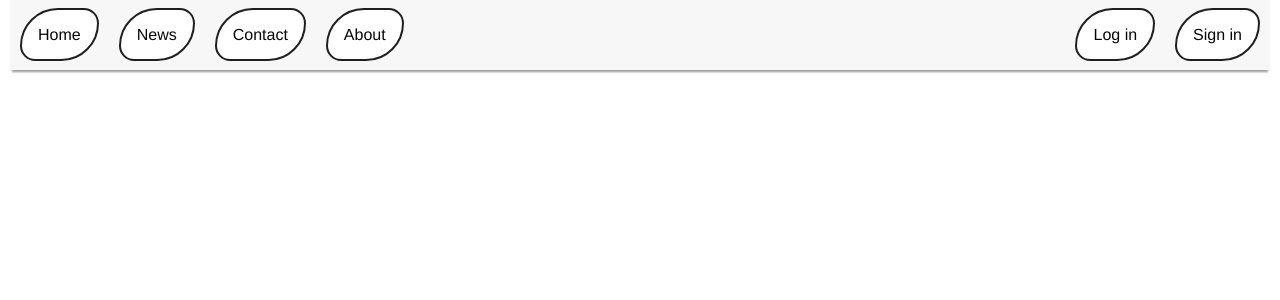
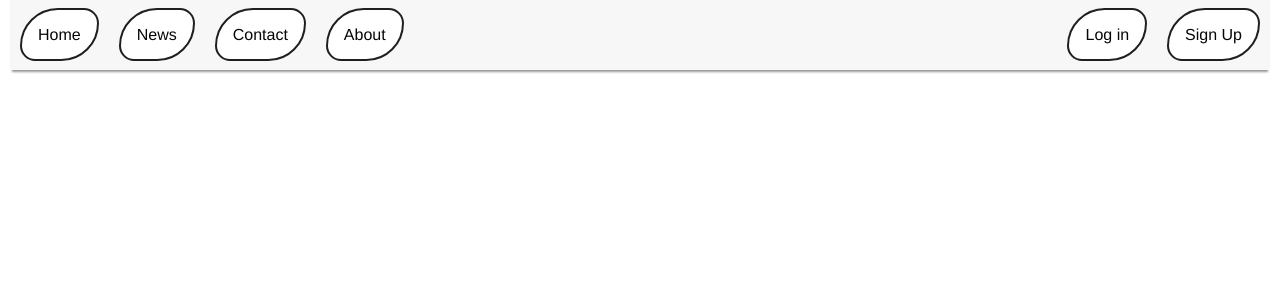
Before and after one commit to Impksoni/Plagiarism-Detector, a Django app: page / in a window 1280 px wide. Shown: the top 300 px of the page. Run offline with Django 4.2, Linux system fonts and the light colour scheme.

Commit message:
Changed sign in to sign up

```diff
--- a/templates/index.html
+++ b/templates/index.html
@@ -14,7 +14,7 @@
         <div class="navbarItem left"><a href="#">News</a></div>
         <div class="navbarItem left"><a href="#">Contact</a></div>
         <div class="navbarItem left"><a href="#">About</a></div>
-        <div class="navbarItem right"><a href="/signin">Sign in</a></div>
+        <div class="navbarItem right"><a href="/signup">Sign Up</a></div>
         <div class="navbarItem right"><a href="/login">Log in</a></div>
       </div>
 
```
